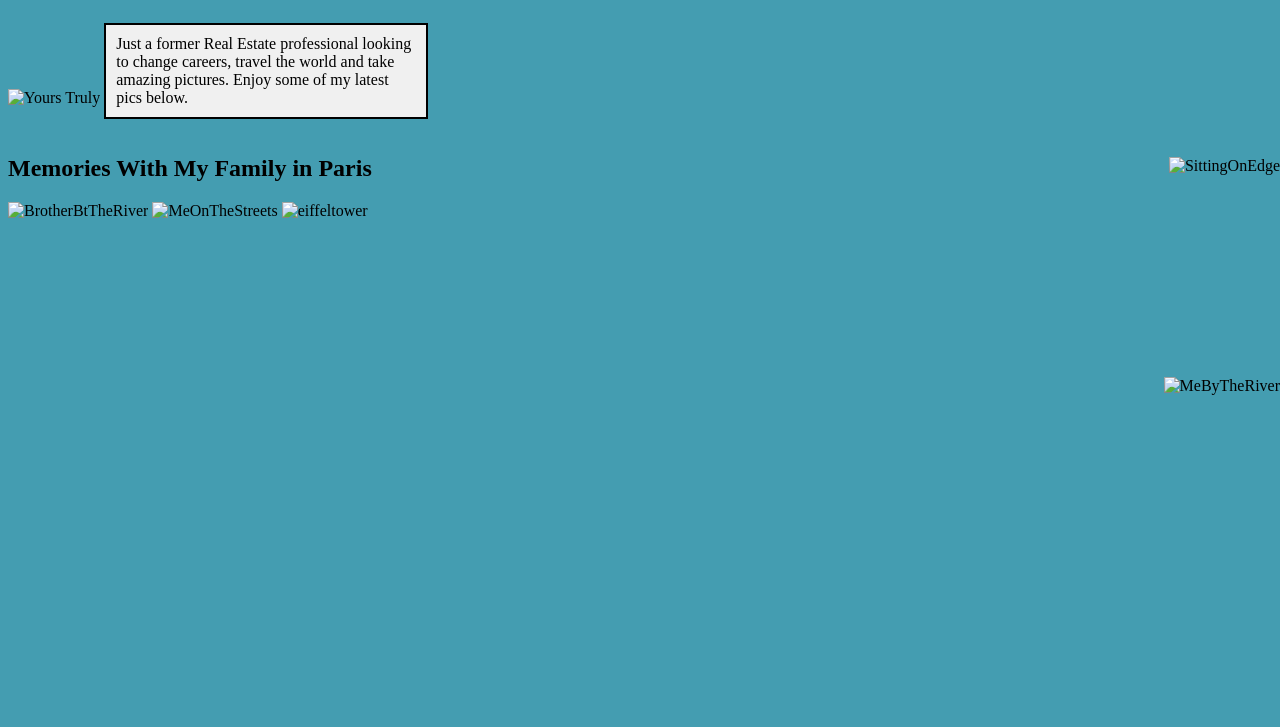
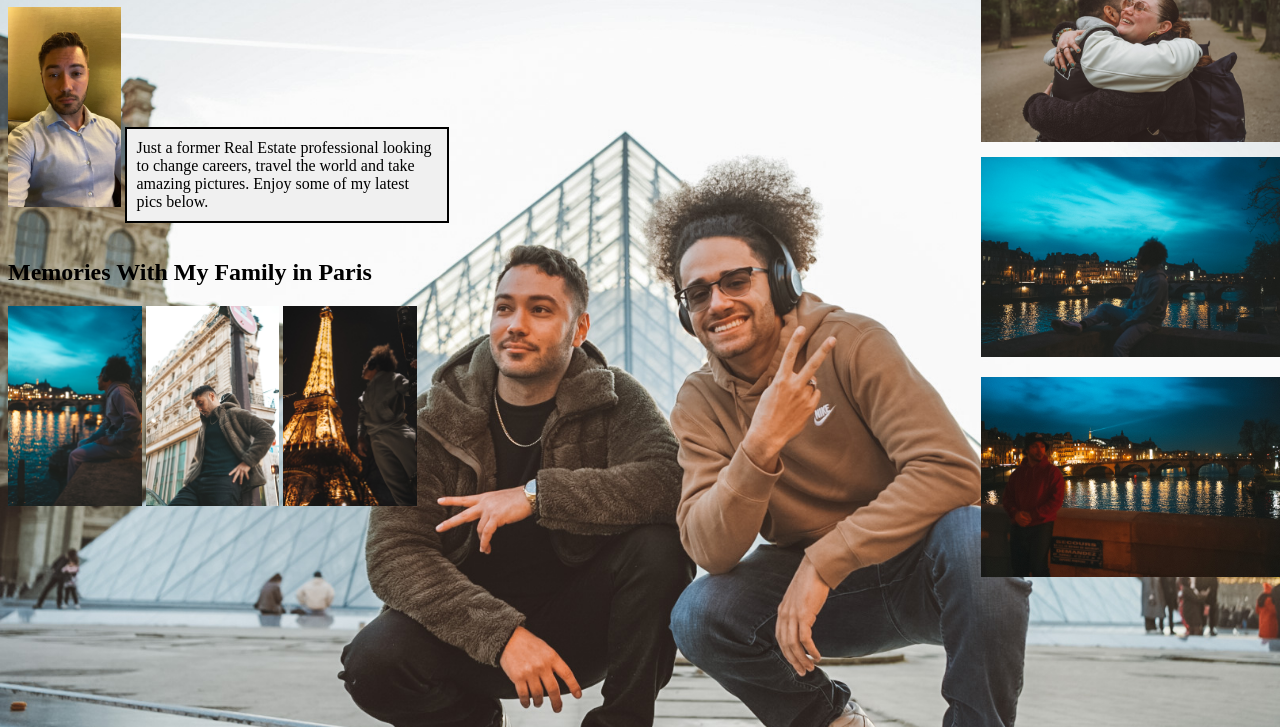
Before and after one commit to Jagramonte/my-personal-website, a plain HTML site: page index.html in a window 1280 px wide. Shown: the part 73-800 px from the top of the page. Drawn offline with Linux system fonts and the light colour scheme.

Commit message:
fixed images

```diff
--- a/index.html
+++ b/index.html
@@ -5,7 +5,7 @@
     <link rel= "stylesheet" href="style.css" />
     <style>
         body {
-            background-image: url(/Users/josephagramonte/Documents/images-for-website/background-for-website.JPG);
+            background-image: url(./paris-photos/background-for-website.JPG);
             background-size: cover;
             background-repeat: no-repeat;
             background-attachment: fixed;
@@ -47,17 +47,17 @@
     <h1>Welcome to My Website!</h1>
     <div class="container">
         <div>
-            <img src="/Users/josephagramonte/Documents/images-for-website/Prof photo.JPG" alt="Yours Truly">
+            <img src="./paris-photos/Prof photo.JPG" alt="Yours Truly">
             <p class="textbox">Just a former Real Estate professional looking to change careers, travel the world and take amazing pictures. Enjoy some of my latest pics below.</p>
         </div>
     </div>
 
     <script src="script.js"></script>
-    <img src="/Users/josephagramonte/Documents/images-for-website/sit-by-river.JPG" alt="BrotherBtTheRiver" />
-    <img src="/Users/josephagramonte/Documents/images-for-website/me-on-street.JPG" alt="MeOnTheStreets" />
-    <img src="/Users/josephagramonte/Documents/images-for-website/mom-hug.JPG" alt="Mom Hug" class="upper-right"/>
-    <img src="/Users/josephagramonte/Documents/images-for-website/sitting-on-edge.JPG" alt="SittingOnEdge" class="middle-right" />
-    <img src="/Users/josephagramonte/Documents/images-for-website/Me-riverside.JPG" alt="MeByTheRiver" class="lower-right"/>
-    <img src="/Users/josephagramonte/Documents/images-for-website/eiffel-tower.JPG" alt="eiffeltower" />
+    <img src="./paris-photos/sit-by-river.JPG" alt="BrotherBtTheRiver" />
+    <img src="./paris-photos/me-on-street.JPG" alt="MeOnTheStreets" />
+    <img src="./paris-photos/mom-hug.JPG" alt="Mom Hug" class="upper-right"/>
+    <img src="./paris-photos/sitting-on-edge.JPG" alt="SittingOnEdge" class="middle-right" />
+    <img src="./paris-photos/Me-riverside.JPG" alt="MeByTheRiver" class="lower-right"/>
+    <img src="./paris-photos/eiffel-tower.JPG" alt="eiffeltower" />
   </body>
 </html>
```
Also changed, not shown: paris-photos/Me-eiffel.JPG (added), paris-photos/Me-riverside.JPG (added), paris-photos/Prof photo.JPG (added), paris-photos/background-for-website.JPG (added), paris-photos/eiffel-tower.JPG (added), paris-photos/me-on-street.JPG (added), paris-photos/mom-hug.JPG (added), paris-photos/sit-by-river.JPG (added), paris-photos/sitting-on-edge.JPG (added), 3 other files.
